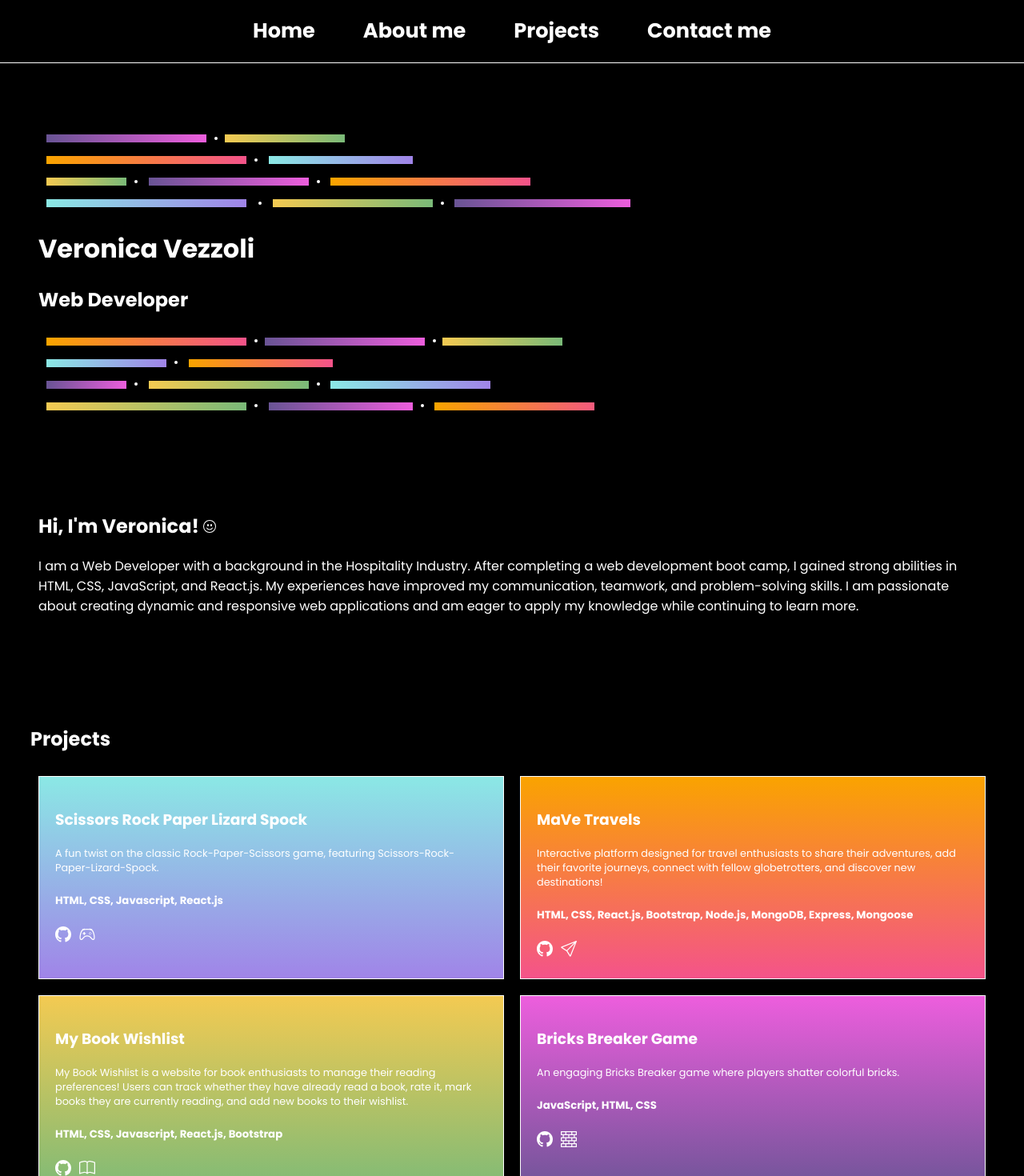
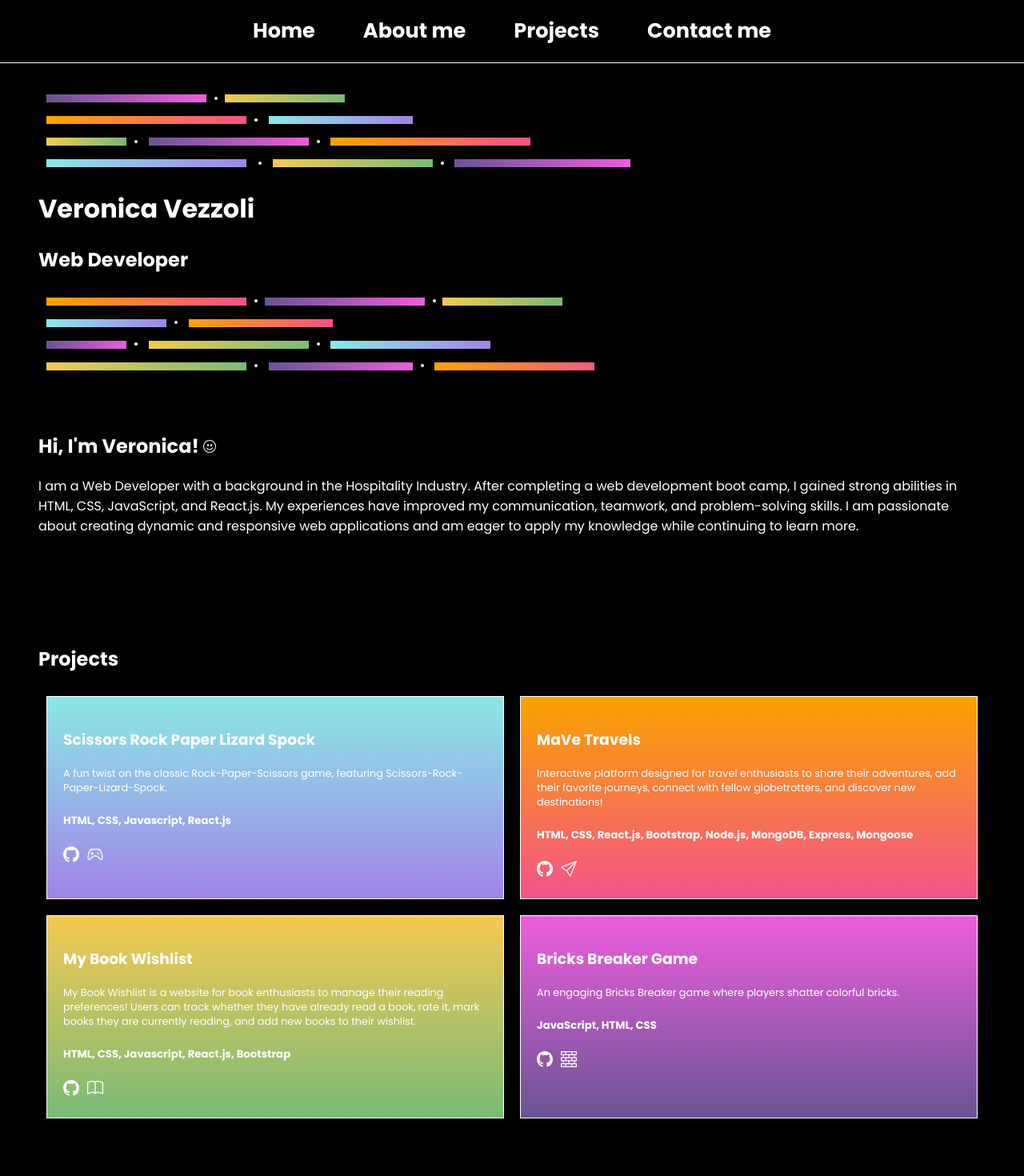
Before and after one commit to VeronicaVez/portfolio, a React (Vite) app: page / in a window 1280 px wide. Shown: the top 1470 px of the page at 80% size. Built offline with nearby package versions, Linux system fonts and the light colour scheme.

Commit message:
modify padding home

```diff
--- a/src/Components/Home/Home.css
+++ b/src/Components/Home/Home.css
@@ -1,5 +1,5 @@
 .Home{
-    padding: 50px 30px;
+padding: 0px 30px;
 }
 
 .animation{
--- a/src/Components/Projects/Projects.css
+++ b/src/Components/Projects/Projects.css
@@ -1,5 +1,5 @@
 .projects {
-    padding: 50px 20px;
+    padding: 50px 30px;
 }
 
 .projects-cards{
```
